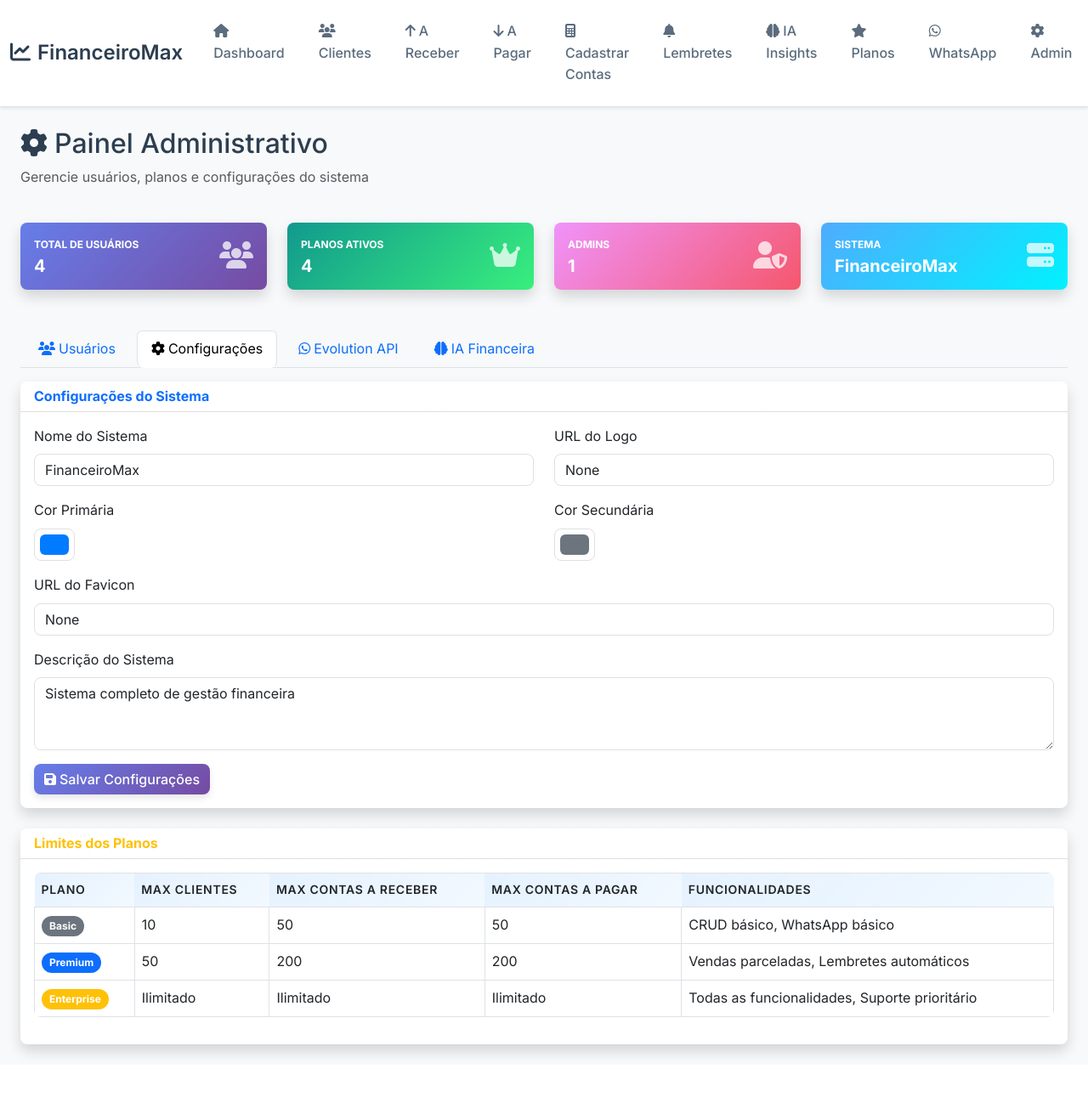
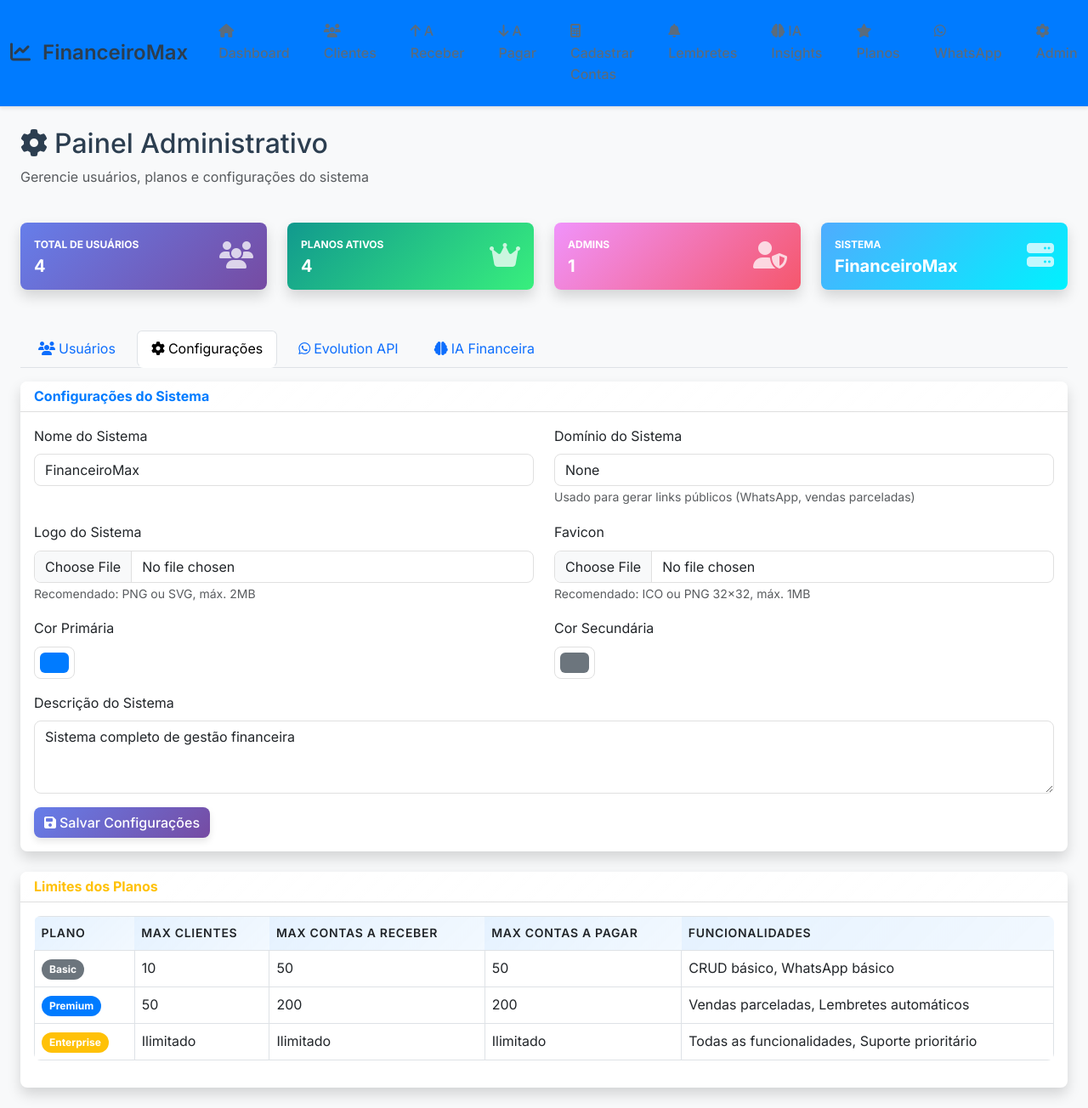
Before and after one commit to Joelferreira98/GestorFin, a Flask app: page /admin/ in a window 1280 px wide, after a click on "Configurações"; the page is wider, and only the part inside the window is pictured. Shown: that part at 85% size. Before the commit the page ends 1245 px from the top of that part, so only its background shows below. Run offline with Flask 3, Linux system fonts and the light colour scheme; the visitor is signed in with stand-in values (Sample User, id 1); data comes from the database, SQL or seed files in the repository; some libraries are stand-ins or nearby versions.

Commit message:
Allow admins to customize the app's name, logo, favicon, and domain
Implements system settings configuration with logo/favicon uploads and dynamic theming using Flask and HTML templates.

Replit-Commit-Author: Agent
Replit-Commit-Session-Id: af125111-af47-4a42-bb0f-bdacbc54d5ba
Replit-Commit-Screenshot-Url: https://storage.googleapis.com/screenshot-production-us-central1/5e0214c1-62ac-43a8-9336-8db1c23edb0c/af125111-af47-4a42-bb0f-bdacbc54d5ba/ljKvmsu

```diff
--- a/app.py
+++ b/app.py
@@ -52,17 +52,34 @@ with app.app_context():
 @app.context_processor
 def inject_user_plan():
     """Inject user plan information into all templates"""
+    from models import SystemSettings
+
+    # Get system settings
+    system_settings = SystemSettings.query.first()
+
+    context = {
+        'system_name': system_settings.system_name if system_settings else 'FinanceiroMax',
+        'system_logo': system_settings.logo_url if system_settings else None,
+        'system_favicon': system_settings.favicon_url if system_settings else None,
+        'primary_color': system_settings.primary_color if system_settings else '#007bff',
+        'secondary_color': system_settings.secondary_color if system_settings else '#6c757d'
+    }
+
+    # Add user plan info
     if 'user_id' in session:
         from utils import get_user_plan_name, has_premium_access
         user_id = session['user_id']
-        return {
+        context.update({
             'current_user_plan': get_user_plan_name(user_id),
             'has_premium_access': has_premium_access(user_id)
-        }
-    return {
-        'current_user_plan': 'Free',
-        'has_premium_access': False
-    }
+        })
+    else:
+        context.update({
+            'current_user_plan': 'Free',
+            'has_premium_access': False
+        })
+
+    return context
 
 # Register blueprints
 from api.auth import auth_bp
--- a/models.py
+++ b/models.py
@@ -210,6 +210,7 @@ class SystemSettings(db.Model):
 
     id = db.Column(db.Integer, primary_key=True)
     system_name = db.Column(db.String(100), default='FinanceiroMax')
+    system_domain = db.Column(db.String(200))
     logo_url = db.Column(db.String(200))
     favicon_url = db.Column(db.String(200))
     primary_color = db.Column(db.String(7), default='#007bff')
--- a/templates/admin.html
+++ b/templates/admin.html
@@ -206,7 +206,7 @@
                     <h6 class="m-0 font-weight-bold text-primary">Configurações do Sistema</h6>
                 </div>
                 <div class="card-body">
-                    <form method="POST" action="{{ url_for('admin.update_system_settings') }}">
+                    <form method="POST" action="{{ url_for('admin.update_system_settings') }}" enctype="multipart/form-data">
                         <div class="row">
                             <div class="col-md-6">
                                 <div class="mb-3">
@@ -216,8 +216,41 @@
                             </div>
                             <div class="col-md-6">
                                 <div class="mb-3">
-                                    <label for="logo_url" class="form-label">URL do Logo</label>
-                                    <input type="url" class="form-control" id="logo_url" name="logo_url" value="{{ system_settings.logo_url if system_settings else '' }}">
+                                    <label for="system_domain" class="form-label">Domínio do Sistema</label>
+                                    <input type="text" class="form-control" id="system_domain" name="system_domain"
+                                           placeholder="meudominio.com.br"
+                                           value="{{ system_settings.system_domain if system_settings else '' }}">
+                                    <small class="form-text text-muted">Usado para gerar links públicos (WhatsApp, vendas parceladas)</small>
+                                </div>
+                            </div>
+                        </div>
+
+                        <!-- Logo Upload -->
+                        <div class="row">
+                            <div class="col-md-6">
+                                <div class="mb-3">
+                                    <label for="logo_file" class="form-label">Logo do Sistema</label>
+                                    <input type="file" class="form-control" id="logo_file" name="logo_file" accept="image/*">
+                                    <small class="form-text text-muted">Recomendado: PNG ou SVG, máx. 2MB</small>
+                                    {% if system_settings and system_settings.logo_url %}
+                                        <div class="mt-2">
+                                            <img src="{{ system_settings.logo_url }}" alt="Logo atual" style="max-height: 50px;">
+                                            <small class="text-muted ms-2">Logo atual</small>
+                                        </div>
+                                    {% endif %}
+                                </div>
+                            </div>
+                            <div class="col-md-6">
+                                <div class="mb-3">
+                                    <label for="favicon_file" class="form-label">Favicon</label>
+                                    <input type="file" class="form-control" id="favicon_file" name="favicon_file" accept="image/x-icon,image/png,image/gif,image/jpeg">
+                                    <small class="form-text text-muted">Recomendado: ICO ou PNG 32x32, máx. 1MB</small>
+                                    {% if system_settings and system_settings.favicon_url %}
+                                        <div class="mt-2">
+                                            <img src="{{ system_settings.favicon_url }}" alt="Favicon atual" style="width: 16px; height: 16px;">
+                                            <small class="text-muted ms-2">Favicon atual</small>
+                                        </div>
+                                    {% endif %}
                                 </div>
                             </div>
                         </div>
@@ -237,10 +270,7 @@
                             </div>
                         </div>
 
-                        <div class="mb-3">
-                            <label for="favicon_url" class="form-label">URL do Favicon</label>
-                            <input type="url" class="form-control" id="favicon_url" name="favicon_url" value="{{ system_settings.favicon_url if system_settings else '' }}">
-                        </div>
+
 
                         <div class="mb-3">
                             <label for="description" class="form-label">Descrição do Sistema</label>
--- a/templates/base.html
+++ b/templates/base.html
@@ -3,7 +3,14 @@
 <head>
     <meta charset="UTF-8">
     <meta name="viewport" content="width=device-width, initial-scale=1.0">
-    <title>{% block title %}FinanceiroMax{% endblock %}</title>
+    <title>{% block title %}{{ system_name }}{% endblock %}</title>
+
+    <!-- Favicon -->
+    {% if system_favicon %}
+        <link rel="icon" type="image/x-icon" href="{{ system_favicon }}">
+    {% else %}
+        <link rel="icon" type="image/x-icon" href="{{ url_for('static', filename='favicon.ico') }}">
+    {% endif %}
 
     <!-- Bootstrap 5 CSS -->
     <link href="https://cdn.jsdelivr.net/npm/bootstrap@5.3.0/dist/css/bootstrap.min.css" rel="stylesheet">
@@ -14,7 +21,7 @@
 
     <!-- PWA Manifest -->
     <link rel="manifest" href="{{ url_for('static', filename='manifest.json') }}">
-    <meta name="theme-color" content="#007bff">
+    <meta name="theme-color" content="{{ primary_color }}">
 
     <!-- Google Fonts -->
     <link href="https://fonts.googleapis.com/css2?family=Inter:wght@300;400;500;600;700&display=swap" rel="stylesheet">
@@ -22,6 +29,20 @@
     <!-- Custom CSS -->
     <link rel="stylesheet" href="{{ url_for('static', filename='css/style.css') }}">
     <link rel="stylesheet" href="{{ url_for('static', filename='css/modern-theme.css') }}">
+
+    <!-- Dynamic Theme Colors -->
+    <style>
+        :root {
+            --primary-color: {{ primary_color }};
+            --secondary-color: {{ secondary_color }};
+        }
+        .navbar-modern { background-color: var(--primary-color) !important; }
+        .btn-primary { background-color: var(--primary-color); border-color: var(--primary-color); }
+        .btn-primary:hover { background-color: var(--secondary-color); border-color: var(--secondary-color); }
+        .text-primary { color: var(--primary-color) !important; }
+        .bg-primary { background-color: var(--primary-color) !important; }
+        .border-primary { border-color: var(--primary-color) !important; }
+    </style>
 </head>
 <body>
     <!-- Navigation -->
@@ -29,7 +50,12 @@
     <nav class="navbar navbar-expand-lg navbar-modern">
         <div class="container-fluid">
             <a class="navbar-brand" href="{{ url_for('dashboard.index') }}">
-                <i class="fas fa-chart-line me-2"></i>FinanceiroMax
+                {% if system_logo %}
+                    <img src="{{ system_logo }}" alt="{{ system_name }}" style="height: 30px;" class="me-2">
+                {% else %}
+                    <i class="fas fa-chart-line me-2"></i>
+                {% endif %}
+                {{ system_name }}
             </a>
 
             <button class="navbar-toggler" type="button" data-bs-toggle="collapse" data-bs-target="#navbarNav">
```
Also changed, not shown: api/admin.py (+105 -4 lines).
